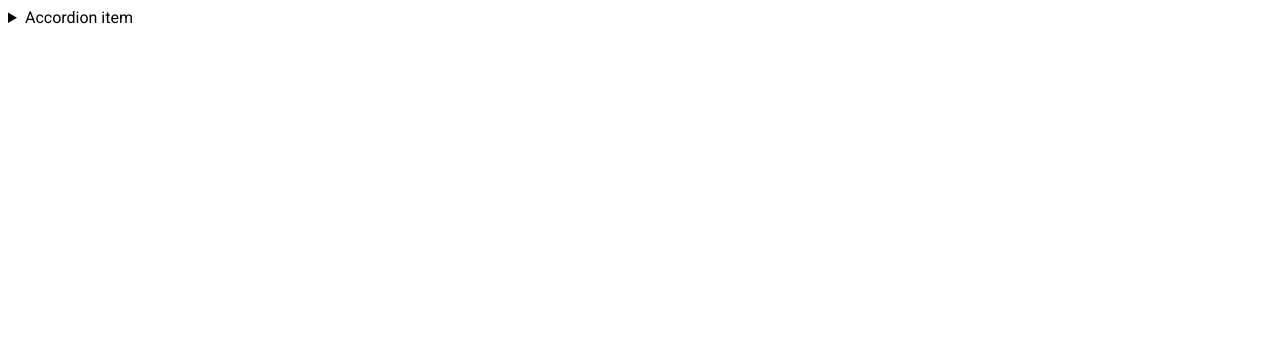
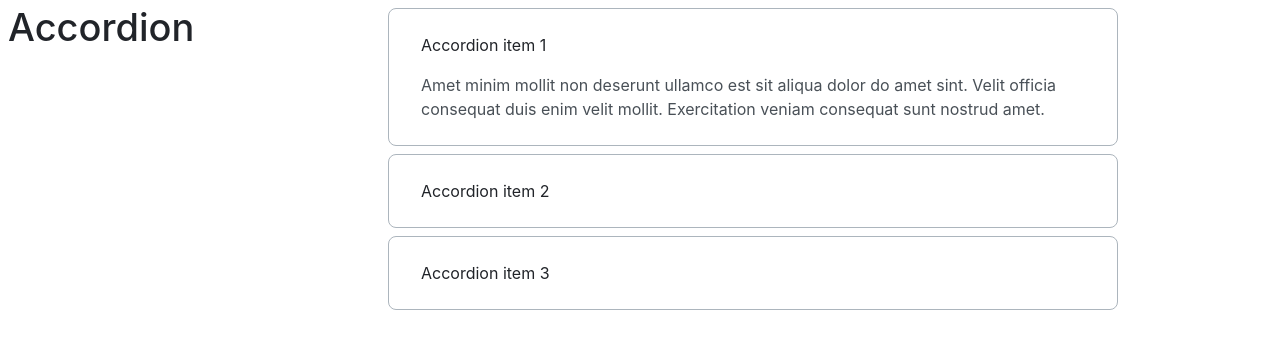
Before and after one commit to js-tasks-ru/htmlcss-20251006_yusupova-diana-94, a website: page 03-lection1/02-accordion/index.html in a window 1280 px wide. Drawn offline with Linux system fonts and the light colour scheme.

Commit message:
add accordion

```diff
--- a/03-lection1/02-accordion/accordion.css
+++ b/03-lection1/02-accordion/accordion.css
@@ -1 +1,52 @@
 /* Стилизация аккордеона */
+.accordion {
+    width: 1110px;
+    display: flex;
+    justify-content: space-between;
+    font-weight: 400;
+    font-size: 16px;
+    line-height: 24px;
+    color: #495057;
+}
+
+.accordion__container {
+    width: 730px;
+}
+
+.accordion__title {
+    margin: 0;
+}
+
+.accordion__title, .accordion__summary {
+    font-family: Inter, sans-serif;
+    font-style: normal;
+    color: #212429;
+}
+
+.accordion__summary {
+    list-style: none;
+}
+
+.accordion__title {
+    font-weight: 500;
+    font-size: 38px;
+    line-height: 100%;
+}
+
+.accordion__content {
+    font-family: Inter, sans-serif;
+    font-style: normal;
+    margin-top: 16px;
+    margin-bottom: 0;
+}
+
+.accordion__item {
+    margin-bottom: 8px;
+    padding: 24px 32px;
+    border: 1px solid #ACB5BD;
+    border-radius: 8px;
+}
+
+.accordion__item:last-child {
+    margin-bottom: 0;
+}
--- a/03-lection1/02-accordion/index.html
+++ b/03-lection1/02-accordion/index.html
@@ -2,17 +2,41 @@
 <!-- Страница с аккордеоном -->
 <html lang="ru">
     <head>
+        <meta charset="UTF-8">
+        <meta name="viewport" content="width=device-width, initial-scale=1.0">
+        <title>Document</title>
         <link rel="stylesheet" href="../../assets/css/main.css">
         <link rel="stylesheet" href="./accordion.css">
     </head>
     <body>
-        <details>
-            <summary>
-                Accordion item
-            </summary>
-            <p>
-                Hidden content
-            </p>
-        </details>
+    <div class="accordion">
+        <h2 class="accordion__title">Accordion</h2>
+        <div class="accordion__container">
+            <details class="accordion__item" open>
+                <summary class="accordion__summary">
+                    Accordion item 1
+                </summary>
+                <p class="accordion__content">
+                    Amet minim mollit non deserunt ullamco est sit aliqua dolor do amet sint. Velit officia consequat duis enim velit mollit. Exercitation veniam consequat sunt nostrud amet.
+                </p>
+            </details>
+            <details class="accordion__item">
+                <summary class="accordion__summary">
+                    Accordion item 2
+                </summary>
+                <p class="accordion__content">
+                    Описанные выше правила формирования имен — это классическая схема именования БЭМ-сущностей. Все инструменты БЭМ по умолчанию настроены на классическую схему.
+                </p>
+            </details>
+            <details class="accordion__item">
+                <summary class="accordion__summary">
+                    Accordion item 3
+                </summary>
+                <p class="accordion__content">
+                    Существуют альтернативные схемы именования, которые активно используются в БЭМ-сообществе.
+                </p>
+            </details>
+        </div>
+    </div>
     </body>
 </html>
```
Also changed, not shown: 03-lection1/01-button/index.html (+3 -0 lines).
